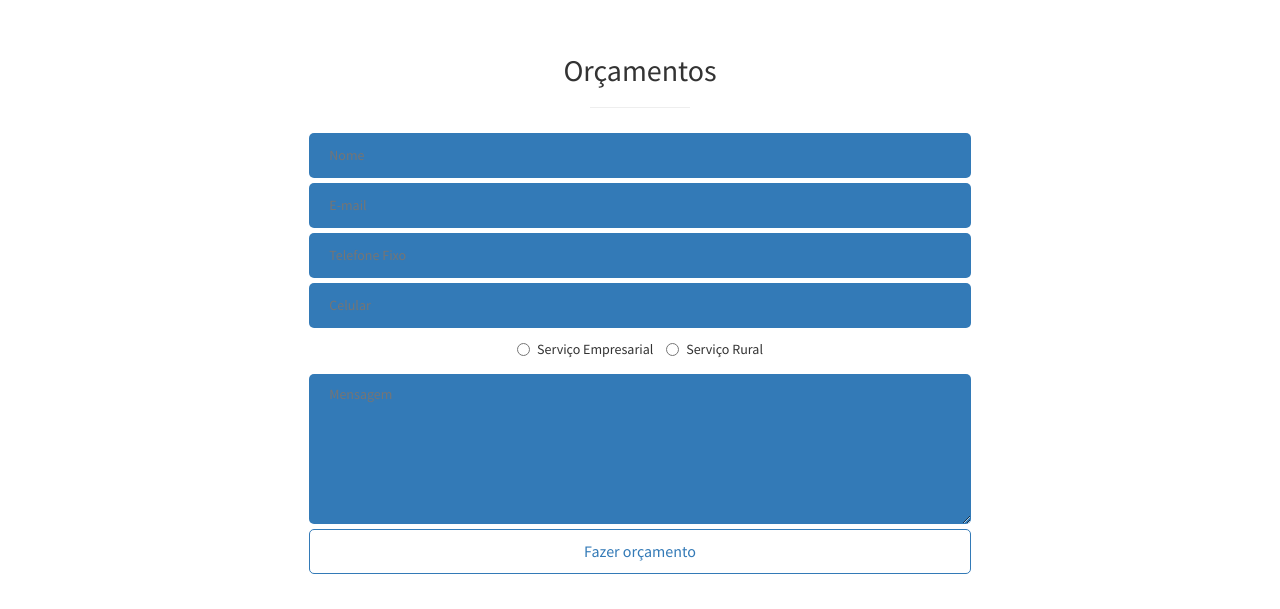
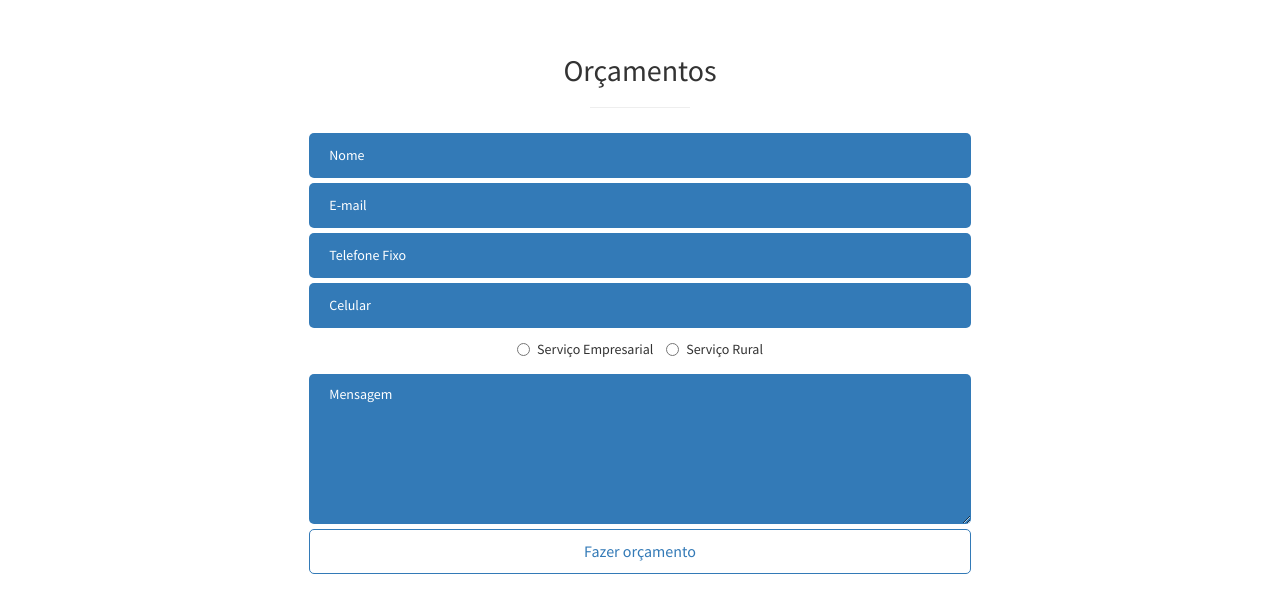
Before and after one commit to joao-nomad/contaRH, a plain HTML site: page prural.html in a window 1280 px wide. Shown: the part 2640-3249 px from the top of the page. Drawn offline with Linux system fonts and the light colour scheme.

Commit message:
Formulario formatado

```diff
--- a/css/style.css
+++ b/css/style.css
@@ -7,6 +7,36 @@ input[type="text"], input[type="email"]  {
     background: #337ab7;
     color: white;
     padding-left: 20px;
+}
+
+input[type="text"]:focus, input[type="email"]:focus, textarea:focus  {
+    background: white;
+    color: #337ab7;
+    border: 1px solid #337ab7;
+}
+
+input[type="text"]::-webkit-input-placeholder {
+	color: white;
+}
+
+input[type="text"]:focus::-webkit-input-placeholder {
+	color:#337ab7;
+}
+
+input[type="email"]:focus::-webkit-input-placeholder {
+	color:#337ab7;
+}
+
+textarea:focus::-webkit-input-placeholder {
+	color:#337ab7;
+}
+
+input[type="email"]::-webkit-input-placeholder {
+  color: white;
+}
+
+textarea::-webkit-input-placeholder {
+  color: white;
 }
 
 textarea{
```
